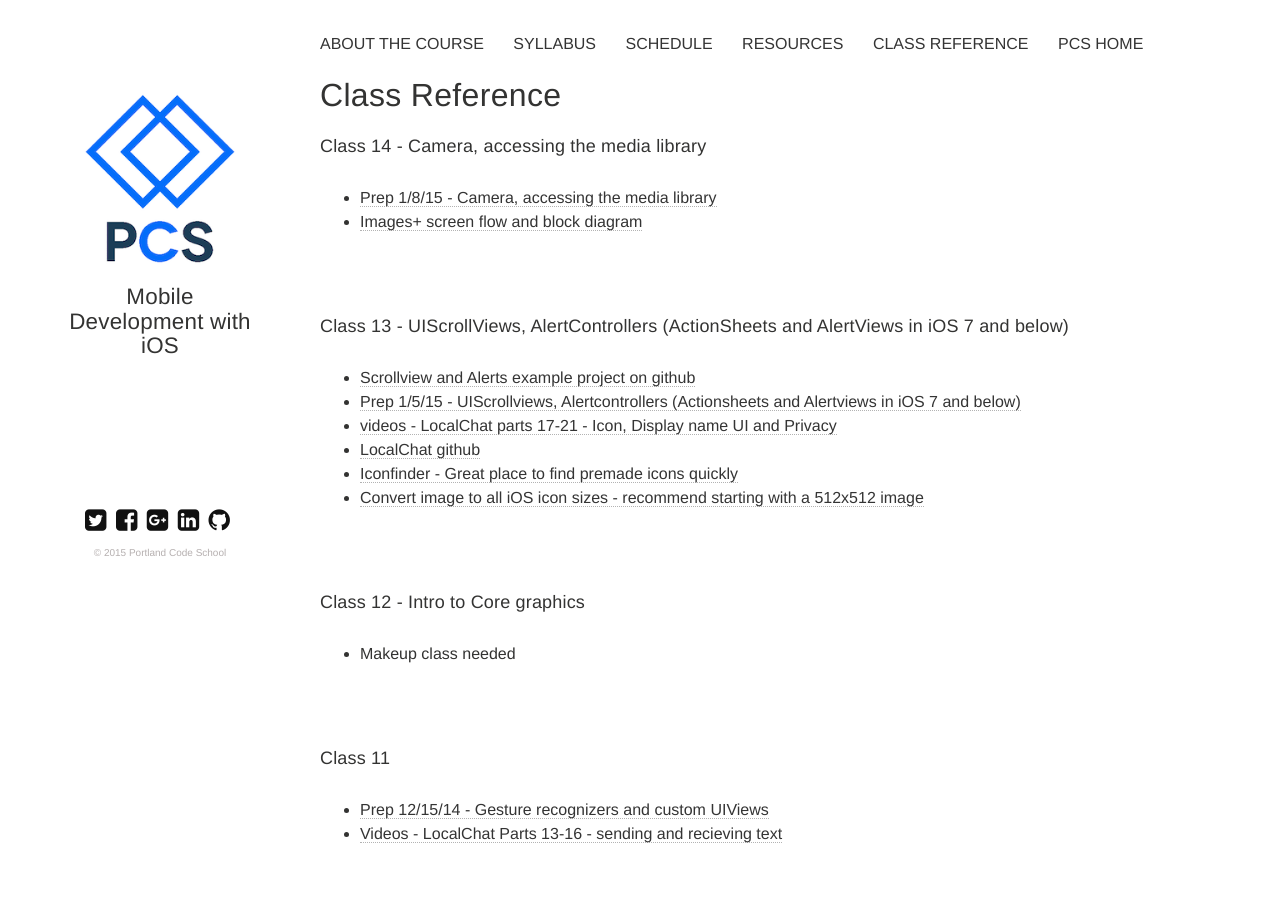
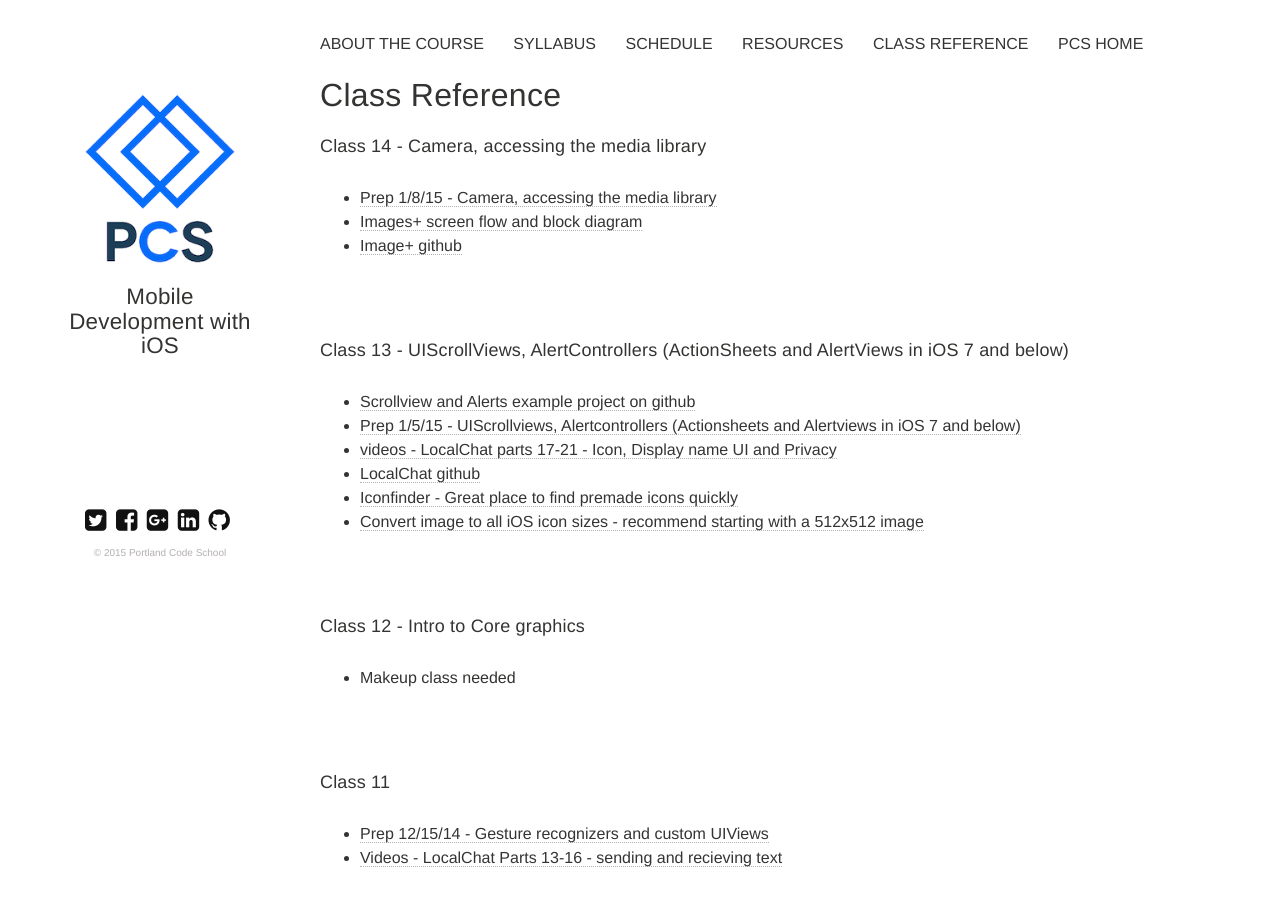
Before and after one commit to portlandcodeschool/ios, a Jekyll site: the page built from reference.md, in a window 1280 px wide and 900 px high. Built offline with Jekyll 4.4.1, drawn with Linux system fonts in a browser that asks for light colours; nearby versions of some CDN libraries.

Commit message:
Update reference.md

```diff
--- a/reference.md
+++ b/reference.md
@@ -8,6 +8,7 @@ tags: [reference]
 ####Class 14 - Camera, accessing the media library
 * [Prep 1/8/15 - Camera, accessing the media library](https://docs.google.com/presentation/d/1GQ-c94ighDwG4vuLBD2dX5t6Asrpqi3Fcswnxl6RumE/edit?usp=sharing)
 * [Images+ screen flow and block diagram](https://docs.google.com/presentation/d/1_YxhHVY6jdrYbLNK9UU-BCZgLy9Rgb1sTpZOVOSKGs8/edit?usp=sharing)
+* [Image+ github](https://github.com/portlandcodeschool/ImagePlus.git)
 
 ####Class 13 - UIScrollViews, AlertControllers (ActionSheets and AlertViews in iOS 7 and below)
 * [Scrollview and Alerts example project on github](https://github.com/portlandcodeschool/ScrollviewAndAlerts)
```
